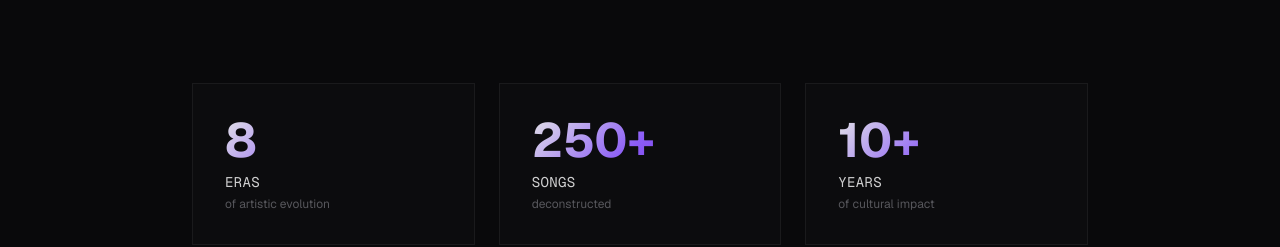
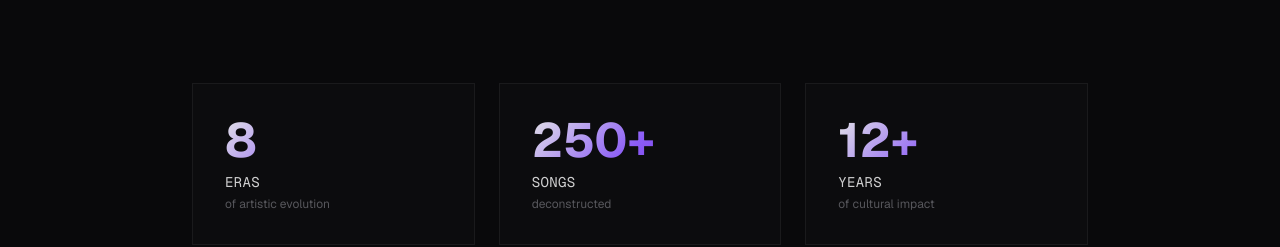
Before and after one commit to natibesuschio/why-bts-is-bts, a Next.js app: page / in a window 1280 px wide. Shown: the part 1266-1513 px from the top of the page. Built offline with nearby package versions, Linux system fonts and the light colour scheme.

Commit message:
update site title

```diff
--- a/src/components/Intro.tsx
+++ b/src/components/Intro.tsx
@@ -55,7 +55,7 @@ export default function Intro() {
           {[
             { number: "8", label: "Eras", sublabel: "of artistic evolution" },
             { number: "250+", label: "Songs", sublabel: "deconstructed" },
-            { number: "10+", label: "Years", sublabel: "of cultural impact" },
+            { number: "12+", label: "Years", sublabel: "of cultural impact" },
           ].map((stat, i) => (
             <motion.div
               key={stat.label}
```
